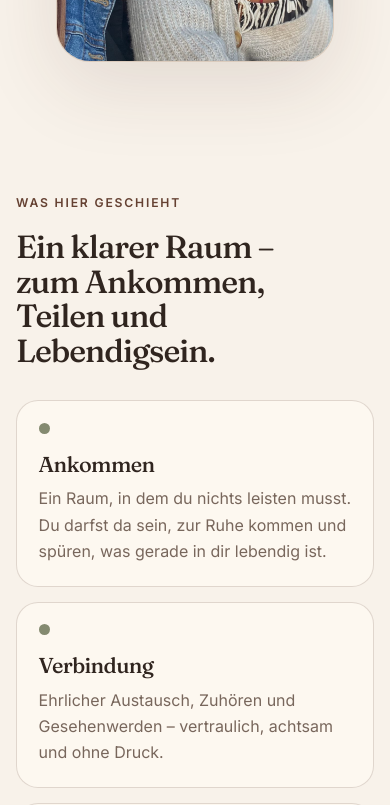
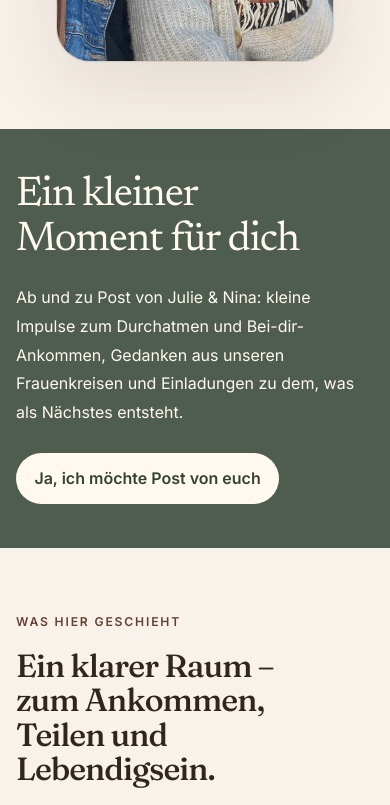
Before and after one commit to sebdeichmann/moon-sisters, a React (Vite) app: page / in a window 390 px wide. Shown: the part 1080-1885 px from the top of the page. Built offline with nearby package versions, Linux system fonts and the light colour scheme.

Commit message:
Prepare prominent newsletter and full-circle review

```diff
--- a/scripts/create-static-routes.mjs
+++ b/scripts/create-static-routes.mjs
@@ -1,6 +1,6 @@
 import { copyFile, mkdir } from 'node:fs/promises';
 
-const staticAppRoutes = ['retreat'];
+const staticAppRoutes = [];
 
 await Promise.all(staticAppRoutes.map(async (route) => {
   const routeDirectory = new URL(`../dist/${route}/`, import.meta.url);
--- a/src/App.jsx
+++ b/src/App.jsx
@@ -1,8 +1,22 @@
 import { useEffect, useState } from 'react';
 import { dateKeyInTimeZone, isOfferVisibleOnDateKey } from './utils/dateVisibility.js';
-import RetreatPage from './RetreatPage.jsx';
+import './styles/updates.css';
 
 const translations = {
+  'Ein kleiner Moment für dich': 'A little moment for you',
+  'Ab und zu Post von Julie & Nina: kleine Impulse zum Durchatmen und Bei-dir-Ankommen, Gedanken aus unseren Frauenkreisen und Einladungen zu dem, was als Nächstes entsteht.': 'An occasional note from Julie & Nina: small invitations to exhale and come back to yourself, reflections from our women’s circles, and invitations to what’s taking shape next.',
+  'Ja, ich möchte Post von euch': 'Yes, I’d love to hear from you',
+  'Dieser Kreis ist voll': 'This circle is full',
+  'Status': 'Status',
+  'Aktueller Kreis voll': 'Current circle full',
+  'Du möchtest beim nächsten Kreis dabei sein? Über unseren Newsletter erfährst du, wenn sich ein neuer Kreis öffnet. Oder schreib uns, damit wir dir Bescheid geben können.': 'Would you like to join the next circle? Our newsletter will let you know when a new circle opens. Or write to us so we can let you know.',
+  'Vom nächsten Kreis erfahren': 'Hear about the next circle',
+  'Schreibt mir, wenn ein neuer Kreis beginnt': 'Let me know when a new circle begins',
+  'Interesse am nächsten Frauenkreis': 'Interest in the next women’s circle',
+  'In Verbindung bleiben': 'Stay connected',
+  'Neuigkeiten von Moon Sisters und Einladungen zu unseren Frauenkreisen und Veranstaltungen – direkt in dein Postfach.': 'News from Moon Sisters and invitations to our women’s circles and events – straight to your inbox.',
+  'Zum Newsletter anmelden': 'Sign up for the newsletter',
+  'Du möchtest dich für einen Frauenkreis anmelden oder hast eine Frage? Schreib uns gern eine kurze Nachricht.': 'Would you like to register for a women’s circle or do you have a question? Feel free to send us a short message.',
   'Home': 'Home',
   'Angebote': 'Offerings',
   'Über uns': 'About',
@@ -287,7 +301,17 @@ function OfferCard({ offer, contactEmail }) {
       <div className="offer-card-copy">
         <p className="card-label">{offer.tag}</p>
         <h3>{offer.title}</h3>
+        {offer.full && <p className="circle-full-label">{offer.fullLabel}</p>}
         <p className="offer-intro">{offer.intro}</p>
+        {offer.full && (
+          <div className="next-circle-invitation">
+            <p>{offer.nextCircleText}</p>
+            <a className="button" href="#newsletter">{offer.newsletterCta}</a>
+            <MailLink className="text-link" email={contactEmail} subject={offer.nextCircleSubject}>
+              {offer.nextCircleEmail}
+            </MailLink>
+          </div>
+        )}
         <dl className="offer-facts">
           {offer.facts.map((fact) => (
             <div key={fact.label}>
@@ -310,9 +334,11 @@ function OfferCard({ offer, contactEmail }) {
               <article className="cycle-card" key={cycle.title}>
                 <h4>{cycle.title}</h4>
                 <p><strong>Termine:</strong> {cycle.dates}</p>
-                <MailLink className="text-link" email={contactEmail} subject={cycle.ctaSubject}>
-                  {cycle.cta}
-                </MailLink>
+                {!offer.full && cycle.cta && (
+                  <MailLink className="text-link" email={contactEmail} subject={cycle.ctaSubject}>
+                    {cycle.cta}
+                  </MailLink>
+                )}
               </article>
             ))}
           </div>
@@ -388,6 +414,16 @@ function HomePage({ content, language, setLanguage, currentDateKey }) {
           </figure>
         </section>
 
+        <section className="newsletter-band" id="newsletter" aria-labelledby="newsletter-title">
+          <div className="newsletter-inner section-shell">
+            <h2 id="newsletter-title">{content.newsletter.title}</h2>
+            <div className="newsletter-copy">
+              <p>{content.newsletter.text}</p>
+              <a className="button" href={content.newsletter.href}>{content.newsletter.cta}</a>
+            </div>
+          </div>
+        </section>
+
         <section className="qualities section-shell" aria-labelledby="qualities-title">
           <SectionHeading label={content.qualities.label} title={content.qualities.title} />
           <div className="quality-grid">
@@ -459,6 +495,7 @@ function HomePage({ content, language, setLanguage, currentDateKey }) {
                 {content.contact.text}
               </SectionHeading>
               <MailLink className="contact-mail" email={contactEmail}>{contactLabel}</MailLink>
+
             </div>
             <figure className="contact-image image-frame">
               <img src="/assets/generated/contact-letter-tea-generated.png" alt="Brief, Tee und getrocknete Blumen auf einem warmen Holztisch" loading="lazy" />
@@ -520,11 +557,6 @@ export default function App({ content }) {
     return <LegalPage content={visibleContent} page={visibleContent.legal.impressum} language={language} setLanguage={setLanguage} />;
   }
 
-  if (path === '/retreat') {
-    document.title = 'Lass dich vom Leben berühren – Retreat für Frauen | Moon Sisters';
-    return <RetreatPage content={content} />;
-  }
-
   document.title = language === 'en'
     ? 'Moon Sisters – Women’s Circles, Retreats & Workshops'
     : 'Moon Sisters – Frauenkreise, Retreats & Workshops';
--- a/src/content/siteContent.json
+++ b/src/content/siteContent.json
@@ -2,7 +2,7 @@
   "contact": {
     "label": "Kontakt",
     "title": "Schreib uns – wir freuen uns.",
-    "text": "Du möchtest dich für einen Frauenkreis anmelden, hast Interesse am Retreat oder eine Frage? Schreib uns gern eine kurze Nachricht."
+    "text": "Du möchtest dich für einen Frauenkreis anmelden oder hast eine Frage? Schreib uns gern eine kurze Nachricht."
   },
   "nav": [
     {
@@ -156,8 +156,8 @@
             "value": "150 €"
           },
           {
-            "label": "Anmeldung",
-            "value": "per E-Mail"
+            "label": "Status",
+            "value": "Aktueller Kreis voll"
           }
         ],
         "paragraphs": [
@@ -167,54 +167,18 @@
         "cycles": [
           {
             "title": "Frauenkreis 4.0",
-            "dates": "26.10., 2.11., 9.11., 16.11., 23.11., 30.11.",
-            "cta": "Für Frauenkreis 4.0 anmelden",
-            "ctaSubject": "Anmeldung Frauenkreis 4.0"
+            "dates": "26.10., 2.11., 9.11., 16.11., 23.11., 30.11."
           }
         ],
         "cta": "",
         "ctaSubject": "",
-        "note": ""
-      },
-      {
-        "featured": true,
-        "tag": "Retreat",
-        "title": "Retreat zum Durchatmen",
-        "image": "/assets/generated/retreat-november-2026-poster.webp",
-        "imageAlt": "Moon-Sisters-Motiv für das Frauen-Retreat in der Alten Schule Bordelum",
-        "intro": "Ein Retreat für Frauen, die mehr bei sich ankommen wollen.",
-        "facts": [
-          {
-            "label": "Datum",
-            "value": "13.–15. November 2026"
-          },
-          {
-            "label": "Ort",
-            "value": "Alte Schule Bordelum, Nordsee"
-          },
-          {
-            "label": "Gruppe",
-            "value": "8–10 Teilnehmerinnen plus Julie & Nina"
-          },
-          {
-            "label": "Kosten",
-            "value": "444 € für die ersten vier Anmeldungen, danach 484 €"
-          }
-        ],
-        "paragraphs": [
-          "Ein Wochenende zum Ankommen. Bewegen. Tanzen. Ausruhen. Gestalten. Kochen. Genießen. Berühren und berührt werden. Draußen sein. Spielen. Feiern. Still werden.",
-          "Und mit viel Raum dazwischen.",
-          "Dieses Retreat ist für dich, wenn du dich danach sehnst, wieder mehr in deinem eigenen Leben anzukommen – es mit allen Sinnen zu erfahren, dich darin lebendig zu fühlen und es aus dir heraus zu gestalten.",
-          "Wenn du klarer spüren möchtest: Was ist meins – und was nicht? Was brauche ich? Was möchte ich? Wo ist mein Ja, mein Nein oder mein Vielleicht?",
-          "Wir laden dich ein, auszuprobieren, zu empfangen, zu genießen und deinen eigenen Impulsen zu folgen.",
-          "Mal langsam und still. Mal wild und verspielt. Gemeinsam mit anderen Frauen und mit Raum für dich.",
-          "Ein Wochenende, an dem nichts Besonderes passieren muss – und gerade deshalb ziemlich viel entstehen darf."
-        ],
-        "cta": "Mehr zum Retreat",
-        "ctaHref": "/retreat/",
-        "ctaSubject": "Interesse Retreat zum Durchatmen",
         "note": "",
-        "imageFit": "contain"
+        "full": true,
+        "fullLabel": "Dieser Kreis ist voll",
+        "nextCircleText": "Du möchtest beim nächsten Kreis dabei sein? Über unseren Newsletter erfährst du, wenn sich ein neuer Kreis öffnet. Oder schreib uns, damit wir dir Bescheid geben können.",
+        "newsletterCta": "Vom nächsten Kreis erfahren",
+        "nextCircleEmail": "Schreibt mir, wenn ein neuer Kreis beginnt",
+        "nextCircleSubject": "Interesse am nächsten Frauenkreis"
       }
     ]
   },
@@ -370,5 +334,11 @@
         "text": "Durch Achtsamkeit, Bewegung, Kreativität und Begegnung entsteht ein Raum, der trägt."
       }
     ]
+  },
+  "newsletter": {
+    "title": "Ein kleiner Moment für dich",
+    "text": "Ab und zu Post von Julie & Nina: kleine Impulse zum Durchatmen und Bei-dir-Ankommen, Gedanken aus unseren Frauenkreisen und Einladungen zu dem, was als Nächstes entsteht.",
+    "cta": "Ja, ich möchte Post von euch",
+    "href": "https://267a9d7e.sibforms.com/serve/MUIFAC1xxD-sVl_0aRJO_rdEjBAE5odv9SAsdg_Au2bIT2p_oPha2zv_GKlJJMNfeKmo0d0DUUAV3LLy7ZjSSysjiNmgG21xR8hm-56c10vWsf2dBxW9LQ3An3xdVlLTX898rDG4Ao78os2n9Zrzb6Az99lRljep6E8_waMrI6EaMn1H3Tf40gg4CyWPELvW6GjYoloC0Ek3JZfrEA=="
   }
 }
--- /dev/null
+++ b/src/styles/updates.css
@@ -0,0 +1,110 @@
+.newsletter-band {
+  background: #4f5c50;
+  color: #fff9ef;
+  scroll-margin-top: 7rem;
+}
+
+.newsletter-inner {
+  display: grid;
+  grid-template-columns: minmax(0, .9fr) minmax(0, 1.1fr);
+  gap: clamp(2rem, 6vw, 5rem);
+  align-items: center;
+  padding-block: clamp(2.75rem, 5vw, 4.5rem);
+}
+
+.newsletter-inner h2 {
+  margin: 0;
+  max-width: 12ch;
+  color: inherit;
+  font-family: 'Newsreader', Georgia, serif;
+  font-size: clamp(2.6rem, 5vw, 4.2rem);
+  font-weight: 400;
+  line-height: 1.08;
+  text-wrap: balance;
+}
+
+.newsletter-copy p {
+  max-width: 51ch;
+  margin: 0 0 1.6rem;
+  font-size: 1.05rem;
+  line-height: 1.8;
+  color: #fff9ef;
+}
+
+.newsletter-band .button {
+  background: #fff9ef;
+  color: #344337;
+  border-color: #fff9ef;
+  box-shadow: none;
+}
+
+.newsletter-band .button:hover {
+  background: #e6eddf;
+  border-color: #e6eddf;
+  color: #26372b;
+}
+
+.newsletter-band a:focus-visible {
+  outline: 3px solid #fff9ef;
+  outline-offset: 5px;
+}
+
+.offer-card-copy .circle-full-label {
+  display: inline-flex;
+  align-items: center;
+  gap: .65rem;
+  margin: .3rem 0 1.1rem;
+  padding: .55rem 1rem;
+  border: 1px solid #cfa58b;
+  border-radius: 999px;
+  background: #f1dfcf;
+  color: #663d2b;
+  font-size: .94rem;
+  font-weight: 600;
+  line-height: 1.5;
+}
+
+.circle-full-label::before {
+  content: '';
+  width: .7rem;
+  height: .7rem;
+  flex: 0 0 .7rem;
+  border: 2px solid currentColor;
+  border-radius: 50%;
+}
+
+.next-circle-invitation {
+  margin: 1.4rem 0 2rem;
+}
+
+.next-circle-invitation > p {
+  max-width: 55ch;
+}
+
+.next-circle-invitation .text-link {
+  display: block;
+  width: fit-content;
+  margin-top: 1rem;
+}
+
+@media (max-width: 700px) {
+  .newsletter-inner {
+    grid-template-columns: minmax(0, 1fr);
+    gap: 1.25rem;
+  }
+
+  .newsletter-inner h2 {
+    max-width: 15ch;
+  }
+
+  .newsletter-copy p {
+    font-size: 1rem;
+  }
+
+  .newsletter-band .button,
+  .next-circle-invitation .button {
+    max-width: 100%;
+    white-space: normal;
+    text-align: center;
+  }
+}
```
Also changed, not shown: 3 other files (tests, documents, lock files or other folders).
